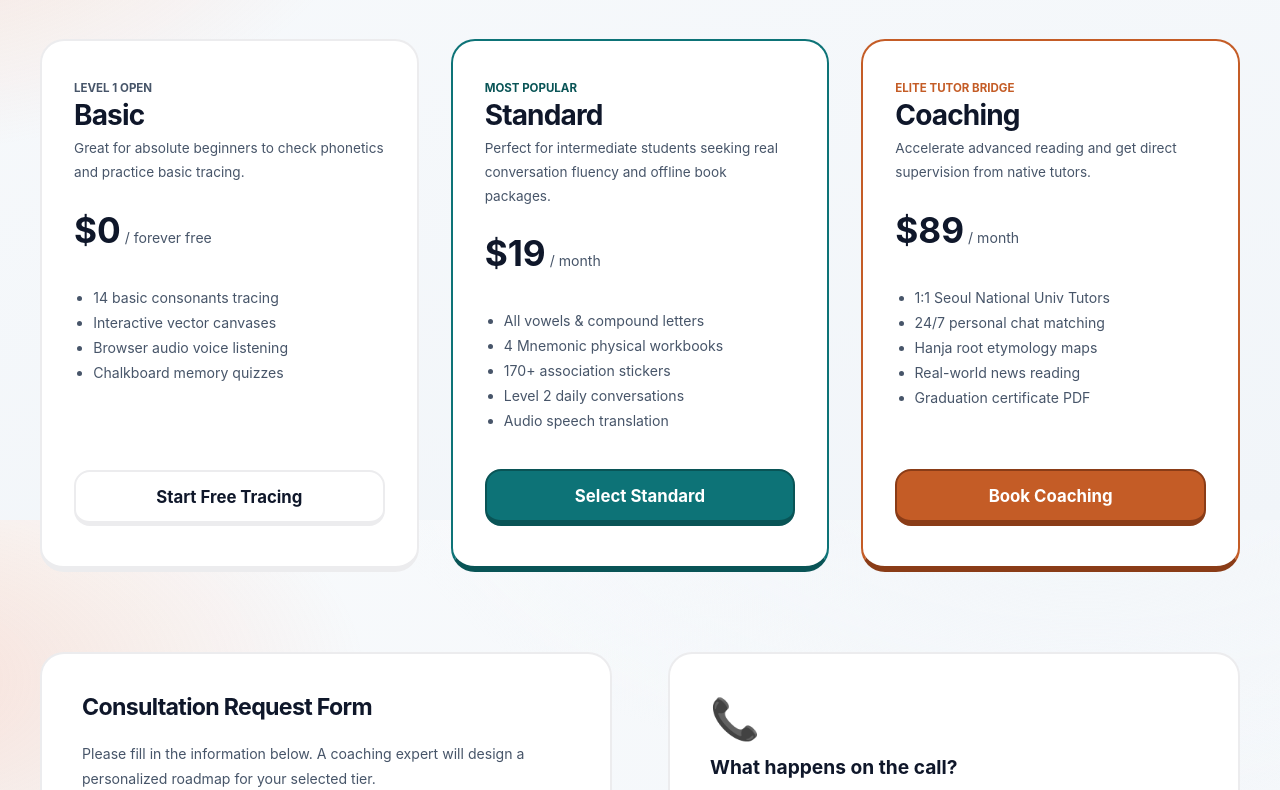
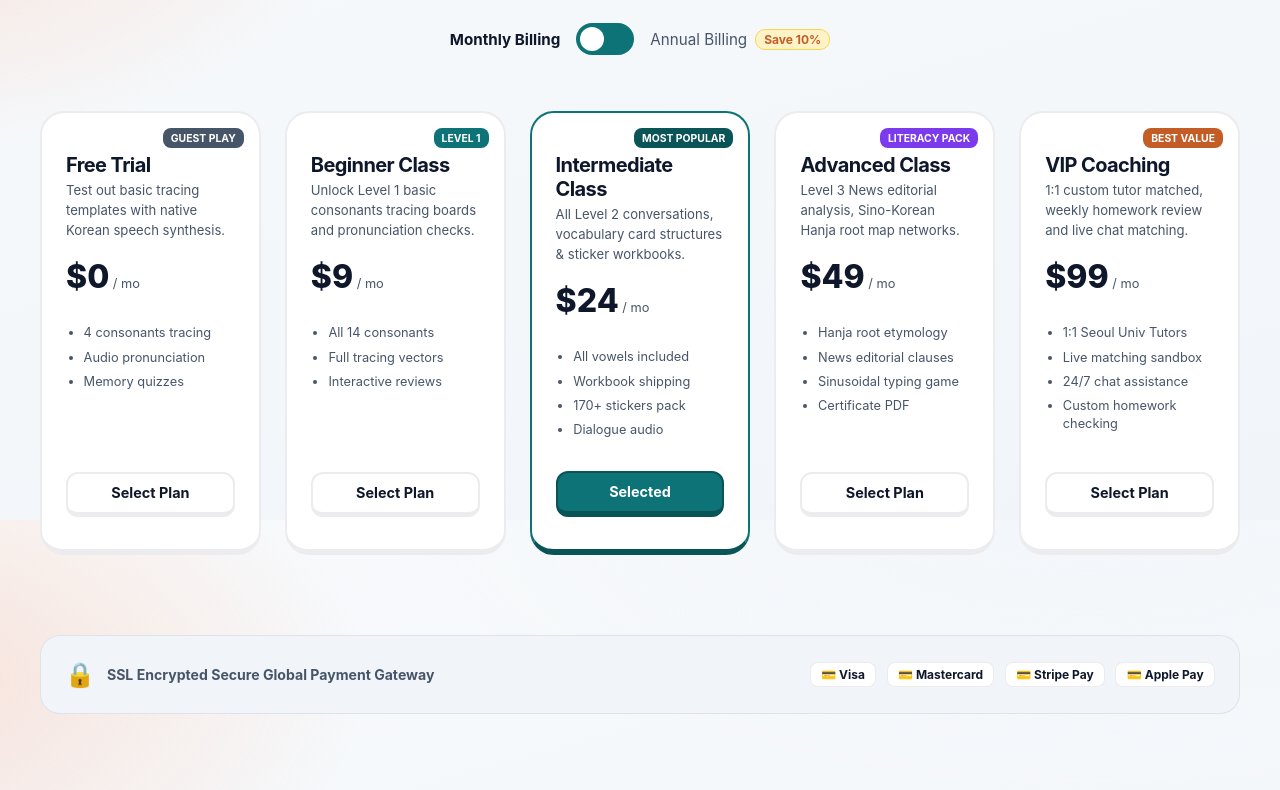
Before and after one commit to leadmeta/malmoa, a React (Vite) app: page /waitlist in a window 1280 px wide. Shown: the part 280-1070 px from the top of the page. Built offline with nearby package versions, Linux system fonts and the light colour scheme.

Commit message:
Feat: Overhaul pricing matrix with 5-tier class plans, annual 10% discount toggle switches, and global transaction trust badges

```diff
--- a/src/pages/WaitlistPage.tsx
+++ b/src/pages/WaitlistPage.tsx
@@ -3,13 +3,15 @@ import { Link } from 'react-router-dom'
 import { WAITLIST_KEY } from '../data/content'
 import './InnerPages.css'
 
-type Track = 'basic' | 'standard' | 'premium'
+type Track = 'basic' | 'beginner' | 'intermediate' | 'advanced' | 'vip'
+type BillingCycle = 'monthly' | 'annual'
 
 type WaitlistEntry = {
   name: string
   email: string
   nativeLanguage: string
   track: Track
+  billing: BillingCycle
   createdAt: string
   status: string
 }
@@ -18,14 +20,14 @@ export function WaitlistPage() {
   const [name, setName] = useState('')
   const [email, setEmail] = useState('')
   const [nativeLanguage, setNativeLanguage] = useState('')
-  const [track, setTrack] = useState<Track>('standard')
+  const [track, setTrack] = useState<Track>('intermediate')
+  const [billing, setBilling] = useState<BillingCycle>('monthly')
   const [submitted, setSubmitted] = useState(false)
   const [error, setError] = useState('')
 
   // Handle plan card click to focus and select interest track
   const handleSelectPlan = (selectedPlan: Track) => {
     setTrack(selectedPlan)
-    // Scroll down to inquiry form
     const formElement = document.getElementById('inquiry-form-section')
     if (formElement) {
       formElement.scrollIntoView({ behavior: 'smooth' })
@@ -51,8 +53,9 @@ export function WaitlistPage() {
       email: email.trim().toLowerCase(),
       nativeLanguage: nativeLanguage.trim(),
       track,
+      billing,
       createdAt: new Date().toISOString(),
-      status: 'Processing' // Matches admin status pipeline
+      status: 'Processing'
     }
 
     try {
@@ -63,7 +66,7 @@ export function WaitlistPage() {
       withoutDup.push(entry)
       localStorage.setItem(WAITLIST_KEY, JSON.stringify(withoutDup))
 
-      // 2. Also register into order desk for direct matching in admin
+      // 2. Register order desk matching
       const savedOrders = localStorage.getItem('malmoa-orders')
       let orders = []
       if (savedOrders) {
@@ -71,7 +74,7 @@ export function WaitlistPage() {
       }
       orders.push({
         id: `waitord-${Date.now()}`,
-        item: `Premium Plan: ${track.toUpperCase()}`,
+        item: `SaaS Premium Plan: ${track.toUpperCase()} (${billing.toUpperCase()})`,
         buyer: name.trim(),
         status: 'Processing',
         date: new Date().toISOString().split('T')[0]
@@ -84,109 +87,226 @@ export function WaitlistPage() {
     }
   }
 
+  // PRICING DATABASE
+  const PLANS = {
+    basic: {
+      name: 'Free Trial',
+      monthlyPrice: 0,
+      annualPrice: 0,
+      desc: 'Test out basic tracing templates with native Korean speech synthesis.',
+      badge: 'GUEST PLAY',
+      badgeColor: '#475569'
+    },
+    beginner: {
+      name: 'Beginner Class',
+      monthlyPrice: 9,
+      annualPrice: 8.1, // 10% discount
+      desc: 'Unlock Level 1 basic consonants tracing boards and pronunciation checks.',
+      badge: 'LEVEL 1',
+      badgeColor: 'var(--teal)'
+    },
+    intermediate: {
+      name: 'Intermediate Class',
+      monthlyPrice: 24,
+      annualPrice: 21.6, // 10% discount
+      desc: 'All Level 2 conversations, vocabulary card structures & sticker workbooks.',
+      badge: 'MOST POPULAR',
+      badgeColor: 'var(--teal-deep)'
+    },
+    advanced: {
+      name: 'Advanced Class',
+      monthlyPrice: 49,
+      annualPrice: 44.1, // 10% discount
+      desc: 'Level 3 News editorial analysis, Sino-Korean Hanja root map networks.',
+      badge: 'LITERACY PACK',
+      badgeColor: '#7c3aed'
+    },
+    vip: {
+      name: 'VIP Coaching',
+      monthlyPrice: 99,
+      annualPrice: 89.1, // 10% discount
+      desc: '1:1 custom tutor matched, weekly homework review and live chat matching.',
+      badge: 'BEST VALUE',
+      badgeColor: 'var(--ember)'
+    }
+  }
+
   return (
     <div className="shell reveal" style={{ paddingBottom: '5rem', marginTop: '2.5rem' }}>
 
       {/* Page Header */}
-      <div style={{ textAlign: 'center', marginBottom: '3.5rem' }}>
-        <p className="section-label">Pricing & Pre-registration</p>
-        <h1 style={{ fontFamily: 'var(--font-display)', fontSize: '2.6rem', fontWeight: 'bold' }}>
-          Find the Perfect Plan for Your Journey
+      <div style={{ textAlign: 'center', marginBottom: '2.5rem' }}>
+        <p className="section-label">Pricing Matrix</p>
+        <h1 style={{ fontFamily: 'var(--font-display)', fontSize: '2.6rem', fontWeight: 800 }}>
+          Flexible Plans for Learners Worldwide
         </h1>
         <p style={{ color: 'var(--ink-soft)', maxWidth: '38rem', margin: '0.75rem auto 0 auto', fontSize: '1.05rem', lineHeight: 1.6 }}>
-          Start learning Hangul completely for free, or upgrade to Standard & Premium levels for custom physical workbooks and 1:1 native coaching matching.
+          Choose the class matching your current level. Pick annual billing to save 10% and get direct workbook shipment bonuses.
         </p>
       </div>
 
-      {/* SECTION 1: PRICING TABLE (3종 요금제 카드) */}
-      <div style={{ display: 'grid', gridTemplateColumns: 'repeat(auto-fit, minmax(280px, 1fr))', gap: '2rem', marginBottom: '5rem' }}>
+      {/* BILLING CYCLE SWITCH (연간/월간 10% 토글) */}
+      <div style={{ display: 'flex', justifyContent: 'center', alignItems: 'center', gap: '1rem', marginBottom: '3.5rem' }}>
+        <span style={{ fontSize: '0.95rem', fontWeight: billing === 'monthly' ? 'bold' : 'normal', color: billing === 'monthly' ? 'var(--ink)' : 'var(--ink-soft)' }}>
+          Monthly Billing
+        </span>
+        <button
+          type="button"
+          onClick={() => setBilling((b) => b === 'monthly' ? 'annual' : 'monthly')}
+          style={{
+            width: '58px',
+            height: '32px',
+            borderRadius: '20px',
+            background: 'var(--teal)',
+            border: 'none',
+            position: 'relative',
+            cursor: 'pointer',
+            padding: '2px',
+            display: 'flex',
+            alignItems: 'center',
+            transition: 'background 0.2s ease'
+          }}
+        >
+          <div style={{
+            width: '24px',
+            height: '24px',
+            borderRadius: '50%',
+            background: 'white',
+            transform: billing === 'annual' ? 'translateX(28px)' : 'translateX(2px)',
+            transition: 'transform 0.2s cubic-bezier(0.175, 0.885, 0.32, 1.275)'
+          }} />
+        </button>
+        <span style={{ fontSize: '0.95rem', fontWeight: billing === 'annual' ? 'bold' : 'normal', color: billing === 'annual' ? 'var(--ink)' : 'var(--ink-soft)', display: 'inline-flex', alignItems: 'center', gap: '0.5rem' }}>
+          Annual Billing
+          <span style={{ background: '#fef3c7', color: 'var(--ember)', fontSize: '0.75rem', fontWeight: 'bold', padding: '0.15rem 0.5rem', borderRadius: '10px', border: '1px solid #fcd34d' }}>
+            Save 10%
+          </span>
+        </span>
+      </div>
 
-        {/* Basic Plan */}
-        <div className="edu-card-chunky" style={{ display: 'flex', flexDirection: 'column', height: '100%', padding: '2.5rem 2rem' }}>
-          <span style={{ fontSize: '0.72rem', fontWeight: 'bold', color: 'var(--ink-soft)', textTransform: 'uppercase' }}>Level 1 Open</span>
-          <h3 style={{ fontFamily: 'var(--font-display)', fontSize: '1.75rem', fontWeight: 'bold', margin: '0.25rem 0' }}>Basic</h3>
-          <p style={{ fontSize: '0.85rem', color: 'var(--ink-soft)', minHeight: '3rem' }}>Great for absolute beginners to check phonetics and practice basic tracing.</p>
-          <div style={{ margin: '1.5rem 0' }}>
-            <span style={{ fontSize: '2.2rem', fontWeight: 'bold' }}>$0</span>
-            <span style={{ fontSize: '0.88rem', color: 'var(--ink-soft)' }}> / forever free</span>
-          </div>
+      {/* SECTION 1: GLOBAL SAAS PRICING MATRIX (5종 요금제 매트릭스) */}
+      <div style={{ display: 'grid', gridTemplateColumns: 'repeat(auto-fit, minmax(220px, 1fr))', gap: '1.5rem', marginBottom: '5rem' }}>
 
-          <ul style={{ paddingLeft: '1.2rem', fontSize: '0.88rem', color: 'var(--ink-soft)', display: 'flex', flexDirection: 'column', gap: '0.5rem', marginBottom: '2.5rem', flexGrow: 1 }}>
-            <li>14 basic consonants tracing</li>
-            <li>Interactive vector canvases</li>
-            <li>Browser audio voice listening</li>
-            <li>Chalkboard memory quizzes</li>
-          </ul>
+        {Object.entries(PLANS).map(([key, plan]) => {
+          const isSelected = track === key
+          const price = billing === 'monthly' ? plan.monthlyPrice : plan.annualPrice
 
-          <button
-            type="button"
-            className="edu-btn-secondary-3d"
-            style={{ width: '100%' }}
-            onClick={() => handleSelectPlan('basic')}
-          >
-            Start Free Tracing
-          </button>
-        </div>
+          return (
+            <div
+              key={key}
+              className="edu-card-chunky"
+              style={{
+                display: 'flex',
+                flexDirection: 'column',
+                height: '100%',
+                padding: '2rem 1.5rem',
+                borderColor: isSelected ? 'var(--teal)' : 'var(--line)',
+                borderBottomColor: isSelected ? 'var(--teal-deep)' : 'var(--line)',
+                background: 'white',
+                position: 'relative'
+              }}
+            >
+              {/* Badges */}
+              <span style={{
+                position: 'absolute',
+                top: '15px',
+                right: '15px',
+                fontSize: '0.65rem',
+                fontWeight: 'bold',
+                color: 'white',
+                background: plan.badgeColor,
+                padding: '0.2rem 0.5rem',
+                borderRadius: '8px'
+              }}>
+                {plan.badge}
+              </span>
 
-        {/* Standard Plan */}
-        <div className="edu-card-chunky" style={{ display: 'flex', flexDirection: 'column', height: '100%', padding: '2.5rem 2rem', borderColor: 'var(--teal)', borderBottomColor: 'var(--teal-deep)' }}>
-          <span style={{ fontSize: '0.72rem', fontWeight: 'bold', color: 'var(--teal-deep)', textTransform: 'uppercase' }}>Most Popular</span>
-          <h3 style={{ fontFamily: 'var(--font-display)', fontSize: '1.75rem', fontWeight: 'bold', margin: '0.25rem 0' }}>Standard</h3>
-          <p style={{ fontSize: '0.85rem', color: 'var(--ink-soft)', minHeight: '3rem' }}>Perfect for intermediate students seeking real conversation fluency and offline book packages.</p>
-          <div style={{ margin: '1.5rem 0' }}>
-            <span style={{ fontSize: '2.2rem', fontWeight: 'bold' }}>$19</span>
-            <span style={{ fontSize: '0.88rem', color: 'var(--ink-soft)' }}> / month</span>
-          </div>
+              <h3 style={{ fontFamily: 'var(--font-display)', fontSize: '1.25rem', fontWeight: 'bold', marginTop: '0.5rem', marginBottom: '0.25rem' }}>
+                {plan.name}
+              </h3>
+              <p style={{ fontSize: '0.82rem', color: 'var(--ink-soft)', minHeight: '3.5rem', lineHeight: 1.5 }}>
+                {plan.desc}
+              </p>
 
-          <ul style={{ paddingLeft: '1.2rem', fontSize: '0.88rem', color: 'var(--ink-soft)', display: 'flex', flexDirection: 'column', gap: '0.5rem', marginBottom: '2.5rem', flexGrow: 1 }}>
-            <li>All vowels & compound letters</li>
-            <li>4 Mnemonic physical workbooks</li>
-            <li>170+ association stickers</li>
-            <li>Level 2 daily conversations</li>
-            <li>Audio speech translation</li>
-          </ul>
+              <div style={{ margin: '1rem 0' }}>
+                <span style={{ fontSize: '2rem', fontWeight: 800 }}>${price}</span>
+                <span style={{ fontSize: '0.8rem', color: 'var(--ink-soft)' }}>
+                  {billing === 'monthly' ? ' / mo' : ' / mo (billed yearly)'}
+                </span>
+              </div>
 
-          <button
-            type="button"
-            className="edu-btn-3d"
-            style={{ width: '100%' }}
-            onClick={() => handleSelectPlan('standard')}
-          >
-            Select Standard
-          </button>
-        </div>
+              <ul style={{ paddingLeft: '1.1rem', fontSize: '0.8rem', color: 'var(--ink-soft)', display: 'flex', flexDirection: 'column', gap: '0.4rem', marginBottom: '2rem', flexGrow: 1, lineHeight: 1.4 }}>
+                {key === 'basic' && (
+                  <>
+                    <li>4 consonants tracing</li>
+                    <li>Audio pronunciation</li>
+                    <li>Memory quizzes</li>
+                  </>
+                )}
+                {key === 'beginner' && (
+                  <>
+                    <li>All 14 consonants</li>
+                    <li>Full tracing vectors</li>
+                    <li>Interactive reviews</li>
+                  </>
+                )}
+                {key === 'intermediate' && (
+                  <>
+                    <li>All vowels included</li>
+                    <li>Workbook shipping</li>
+                    <li>170+ stickers pack</li>
+                    <li>Dialogue audio</li>
+                  </>
+                )}
+                {key === 'advanced' && (
+                  <>
+                    <li>Hanja root etymology</li>
+                    <li>News editorial clauses</li>
+                    <li>Sinusoidal typing game</li>
+                    <li>Certificate PDF</li>
+                  </>
+                )}
+                {key === 'vip' && (
+                  <>
+                    <li>1:1 Seoul Univ Tutors</li>
+                    <li>Live matching sandbox</li>
+                    <li>24/7 chat assistance</li>
+                    <li>Custom homework checking</li>
+                  </>
+                )}
+              </ul>
 
-        {/* Premium Coaching Plan */}
-        <div className="edu-card-chunky" style={{ display: 'flex', flexDirection: 'column', height: '100%', padding: '2.5rem 2rem', borderColor: 'var(--ember)', borderBottomColor: '#8a3c17' }}>
-          <span style={{ fontSize: '0.72rem', fontWeight: 'bold', color: 'var(--ember)', textTransform: 'uppercase' }}>Elite Tutor Bridge</span>
-          <h3 style={{ fontFamily: 'var(--font-display)', fontSize: '1.75rem', fontWeight: 'bold', margin: '0.25rem 0' }}>Coaching</h3>
-          <p style={{ fontSize: '0.85rem', color: 'var(--ink-soft)', minHeight: '3rem' }}>Accelerate advanced reading and get direct supervision from native tutors.</p>
-          <div style={{ margin: '1.5rem 0' }}>
-            <span style={{ fontSize: '2.2rem', fontWeight: 'bold' }}>$89</span>
-            <span style={{ fontSize: '0.88rem', color: 'var(--ink-soft)' }}> / month</span>
-          </div>
-
-          <ul style={{ paddingLeft: '1.2rem', fontSize: '0.88rem', color: 'var(--ink-soft)', display: 'flex', flexDirection: 'column', gap: '0.5rem', marginBottom: '2.5rem', flexGrow: 1 }}>
-            <li>1:1 Seoul National Univ Tutors</li>
-            <li>24/7 personal chat matching</li>
-            <li>Hanja root etymology maps</li>
-            <li>Real-world news reading</li>
-            <li>Graduation certificate PDF</li>
-          </ul>
-
-          <button
-            type="button"
-            className="edu-btn-ember-3d"
-            style={{ width: '100%' }}
-            onClick={() => handleSelectPlan('premium')}
-          >
-            Book Coaching
-          </button>
-        </div>
+              <button
+                type="button"
+                className={isSelected ? 'edu-btn-3d' : 'edu-btn-secondary-3d'}
+                style={{ width: '100%', padding: '0.65rem 0', fontSize: '0.9rem', borderRadius: '12px' }}
+                onClick={() => handleSelectPlan(key as Track)}
+              >
+                {isSelected ? 'Selected' : 'Select Plan'}
+              </button>
+            </div>
+          )
+        })}
 
       </div>
 
-      {/* SECTION 2: CONSULTATION INQUIRY FORM */}
+      {/* SECTION 2: GLOBAL TRANSACTION TRUST BADGES (글로벌 규격 보안 안내) */}
+      <div style={{ background: '#f1f5f9', borderRadius: '20px', padding: '1.5rem', display: 'flex', justifyContent: 'space-between', alignItems: 'center', flexWrap: 'wrap', gap: '1rem', marginBottom: '5rem', border: '1px solid var(--line)' }}>
+        <div style={{ display: 'flex', alignItems: 'center', gap: '0.75rem' }}>
+          <span style={{ fontSize: '1.5rem' }}>🔒</span>
+          <span style={{ fontSize: '0.88rem', fontWeight: 'bold', color: 'var(--ink-soft)' }}>
+            SSL Encrypted Secure Global Payment Gateway
+          </span>
+        </div>
+        <div style={{ display: 'flex', gap: '0.65rem', flexWrap: 'wrap' }}>
+          <span style={{ background: 'white', fontSize: '0.75rem', fontWeight: 'bold', padding: '0.25rem 0.65rem', borderRadius: '8px', border: '1px solid var(--line)' }}>💳 Visa</span>
+          <span style={{ background: 'white', fontSize: '0.75rem', fontWeight: 'bold', padding: '0.25rem 0.65rem', borderRadius: '8px', border: '1px solid var(--line)' }}>💳 Mastercard</span>
+          <span style={{ background: 'white', fontSize: '0.75rem', fontWeight: 'bold', padding: '0.25rem 0.65rem', borderRadius: '8px', border: '1px solid var(--line)' }}>💳 Stripe Pay</span>
+          <span style={{ background: 'white', fontSize: '0.75rem', fontWeight: 'bold', padding: '0.25rem 0.65rem', borderRadius: '8px', border: '1px solid var(--line)' }}>💳 Apple Pay</span>
+        </div>
+      </div>
+
+      {/* SECTION 3: CONSULTATION INQUIRY FORM */}
       <div id="inquiry-form-section" style={{ scrollMarginTop: '2rem' }}>
         {submitted ? (
           <div style={{ animation: 'rise 0.4s ease both', background: '#e2f1f1', border: '2px solid var(--teal)', borderRadius: '28px', padding: '3.5rem 2rem', textAlign: 'center' }}>
@@ -195,7 +315,7 @@ export function WaitlistPage() {
               Inquiry Registered Successfully!
             </h2>
             <p style={{ color: 'var(--ink-soft)', maxWidth: '32rem', margin: '0.75rem auto 2.5rem auto', fontSize: '1.05rem', lineHeight: 1.6 }}>
-              Thanks, <strong>{name}</strong>! We have registered your request for the <strong>{track.toUpperCase()} Plan</strong>. Our matching desk is preparing your tutor connection sheet. We will email you at <strong>{email}</strong> shortly.
+              Thanks, <strong>{name}</strong>! We have registered your request for the <strong>{track.toUpperCase()} Plan ({billing.toUpperCase()})</strong>. Our matching desk is preparing your tutor connection sheet. We will email you at <strong>{email}</strong> shortly.
             </p>
             <div style={{ display: 'flex', gap: '1rem', justifyContent: 'center' }}>
               <Link to="/demo-hub" className="edu-btn-3d">Go to Classroom</Link>
@@ -205,13 +325,12 @@ export function WaitlistPage() {
         ) : (
           <div style={{ display: 'grid', gridTemplateColumns: 'repeat(auto-fit, minmax(320px, 1fr))', gap: '3.5rem', alignItems: 'start' }}>
 
-            {/* Inquiry submission card */}
-            <form onSubmit={onSubmit} className="edu-card-chunky" noValidate style={{ display: 'flex', flexDirection: 'column', gap: '1.25rem' }}>
+            <form onSubmit={onSubmit} className="edu-card-chunky" noValidate style={{ display: 'flex', flexDirection: 'column', gap: '1.25rem', background: 'white' }}>
               <h3 style={{ fontFamily: 'var(--font-display)', fontSize: '1.45rem', fontWeight: 'bold' }}>
                 Consultation Request Form
               </h3>
               <p style={{ color: 'var(--ink-soft)', fontSize: '0.88rem', margin: 0 }}>
-                Please fill in the information below. A coaching expert will design a personalized roadmap for your selected tier.
+                Please fill in the information below. A coaching expert will configure your selected subscription level.
               </p>
 
               <div className="field">
@@ -259,9 +378,24 @@ export function WaitlistPage() {
                   onChange={(e) => setTrack(e.target.value as Track)}
                   style={{ width: '100%', padding: '0.75rem', border: '2px solid var(--line)', borderRadius: '14px', background: 'white' }}
                 >
-                  <option value="basic">Basic Plan (FreeConsonants Tracing)</option>
-                  <option value="standard">Standard Plan ($19/mo Vowels & Workbooks)</option>
-                  <option value="premium">Premium Coaching Plan ($89/mo 1:1 native tutor)</option>
+                  <option value="basic">Free Trial (Basic Consonants Tracing)</option>
+                  <option value="beginner">Beginner Class ($9/mo Tracing Boards)</option>
+                  <option value="intermediate">Intermediate Class ($24/mo Vowels & Workbooks)</option>
+                  <option value="advanced">Advanced Class ($49/mo News & Hanja)</option>
+                  <option value="vip">VIP Coaching ($99/mo 1:1 Native Tutor matched)</option>
+                </select>
+              </div>
+
+              <div className="field">
+                <label htmlFor="billing-select" style={{ display: 'block', fontWeight: 'bold', fontSize: '0.88rem', marginBottom: '0.35rem' }}>Preferred Billing Term</label>
+                <select
+                  id="billing-select"
+                  value={billing}
+                  onChange={(e) => setBilling(e.target.value as BillingCycle)}
+                  style={{ width: '100%', padding: '0.75rem', border: '2px solid var(--line)', borderRadius: '14px', background: 'white' }}
+                >
+                  <option value="monthly">Monthly Subscription Billing (Standard price)</option>
+                  <option value="annual">Annual Subscription Billing (10% Discount applied)</option>
                 </select>
               </div>
 
@@ -276,9 +410,8 @@ export function WaitlistPage() {
               </button>
             </form>
 
-            {/* Why consultation info */}
             <div style={{ display: 'flex', flexDirection: 'column', gap: '2rem' }}>
-              <div className="edu-card-chunky">
+              <div className="edu-card-chunky" style={{ background: 'white' }}>
                 <span style={{ fontSize: '2.5rem' }}>📞</span>
                 <h4 style={{ fontFamily: 'var(--font-display)', fontSize: '1.2rem', margin: '0.75rem 0 0.5rem 0', fontWeight: 'bold' }}>
                   What happens on the call?
@@ -288,7 +421,7 @@ export function WaitlistPage() {
                 </p>
               </div>
 
-              <div className="edu-card-chunky">
+              <div className="edu-card-chunky" style={{ background: 'white' }}>
                 <span style={{ fontSize: '2.5rem' }}>📦</span>
                 <h4 style={{ fontFamily: 'var(--font-display)', fontSize: '1.2rem', margin: '0.75rem 0 0.5rem 0', fontWeight: 'bold' }}>
                   Textbook Kit Shipping
```
